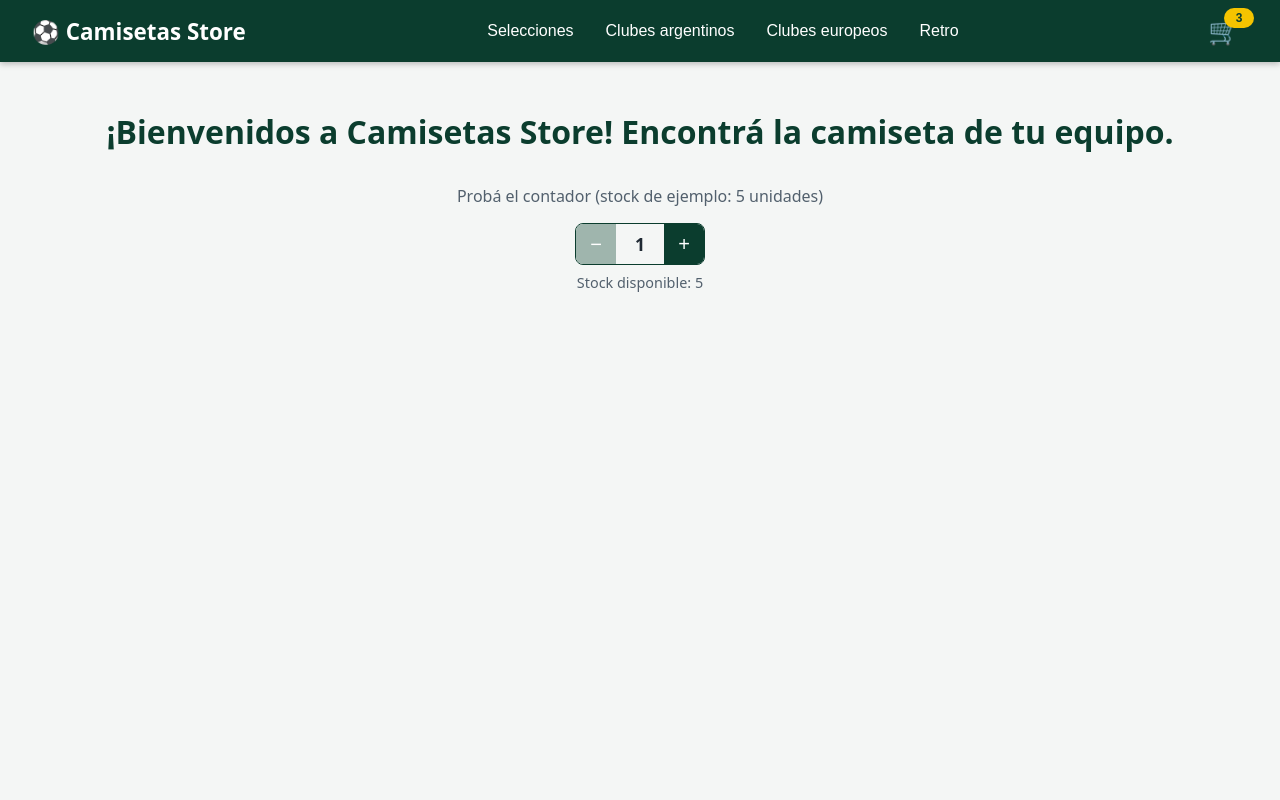
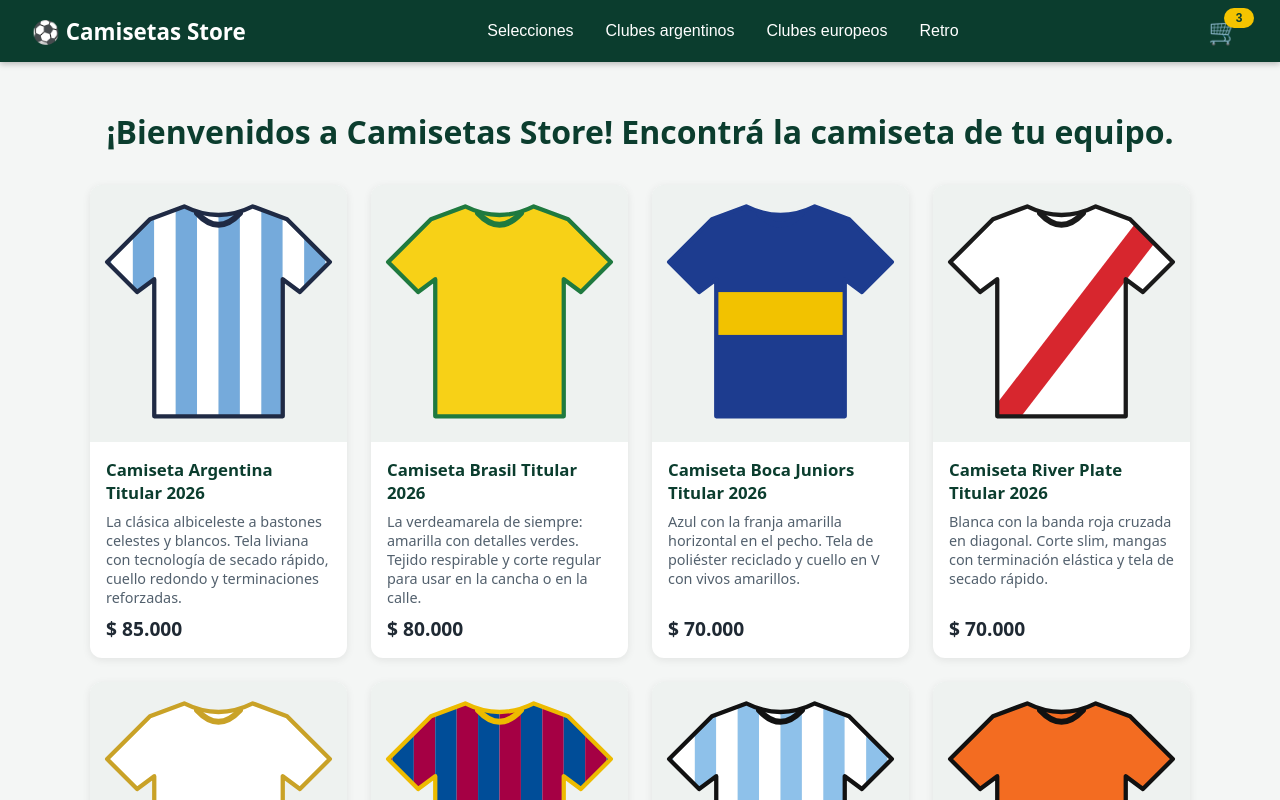
Before and after one commit to jonathanNahuel72/tienda-camisetas-futbol, a React (Vite) app: page / in a window 1280 px wide. Shown: the top 800 px of the page. Built offline with nearby package versions, Linux system fonts and the light colour scheme.

Commit message:
Carga productos de forma asíncrona en ItemListContainer con useEffect

```diff
--- a/src/components/ItemListContainer.css
+++ b/src/components/ItemListContainer.css
@@ -9,10 +9,8 @@
   font-size: 2rem;
 }
 
-.item-count-demo {
+.loading {
   margin-top: 2rem;
+  color: #52606d;
+  font-size: 1.1rem;
 }
-
-.item-count-demo p {
-  color: #52606d;
-}
--- a/src/components/ItemListContainer.jsx
+++ b/src/components/ItemListContainer.jsx
@@ -1,14 +1,26 @@
-import ItemCount from './ItemCount'
+import { useEffect, useState } from 'react'
+import { getProducts } from '../data/products'
+import ItemList from './ItemList'
 import './ItemListContainer.css'
 
 function ItemListContainer({ greeting }) {
+  const [items, setItems] = useState([])
+  const [loading, setLoading] = useState(true)
+
+  useEffect(() => {
+    const loadProducts = async () => {
+      const data = await getProducts()
+      setItems(data)
+      setLoading(false)
+    }
+
+    loadProducts()
+  }, [])
+
   return (
     <main className="item-list-container">
       <h2>{greeting}</h2>
-      <section className="item-count-demo">
-        <p>Probá el contador (stock de ejemplo: 5 unidades)</p>
-        <ItemCount stock={5} />
-      </section>
+      {loading ? <p className="loading">Cargando productos...</p> : <ItemList products={items} />}
     </main>
   )
 }
```
